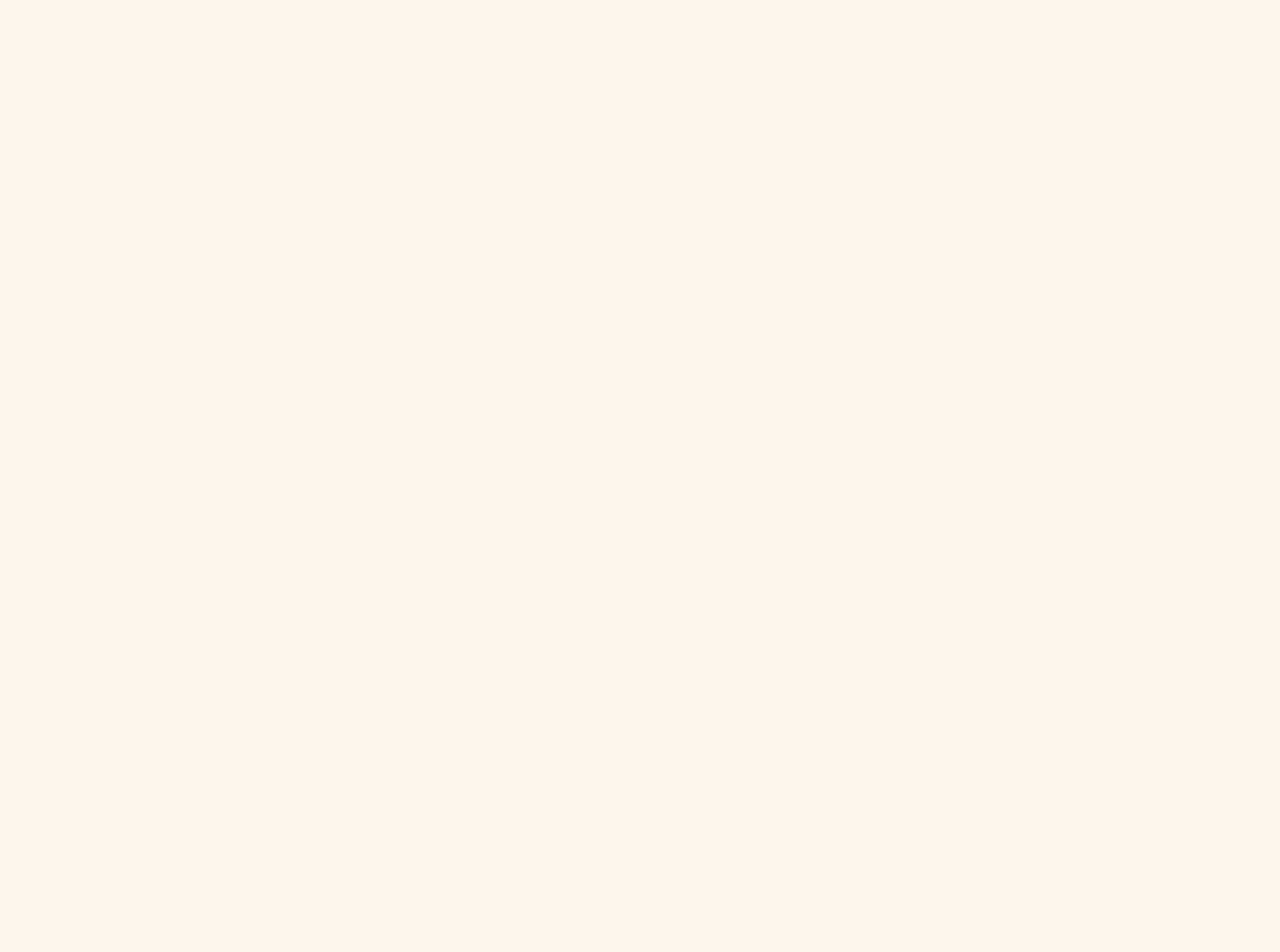
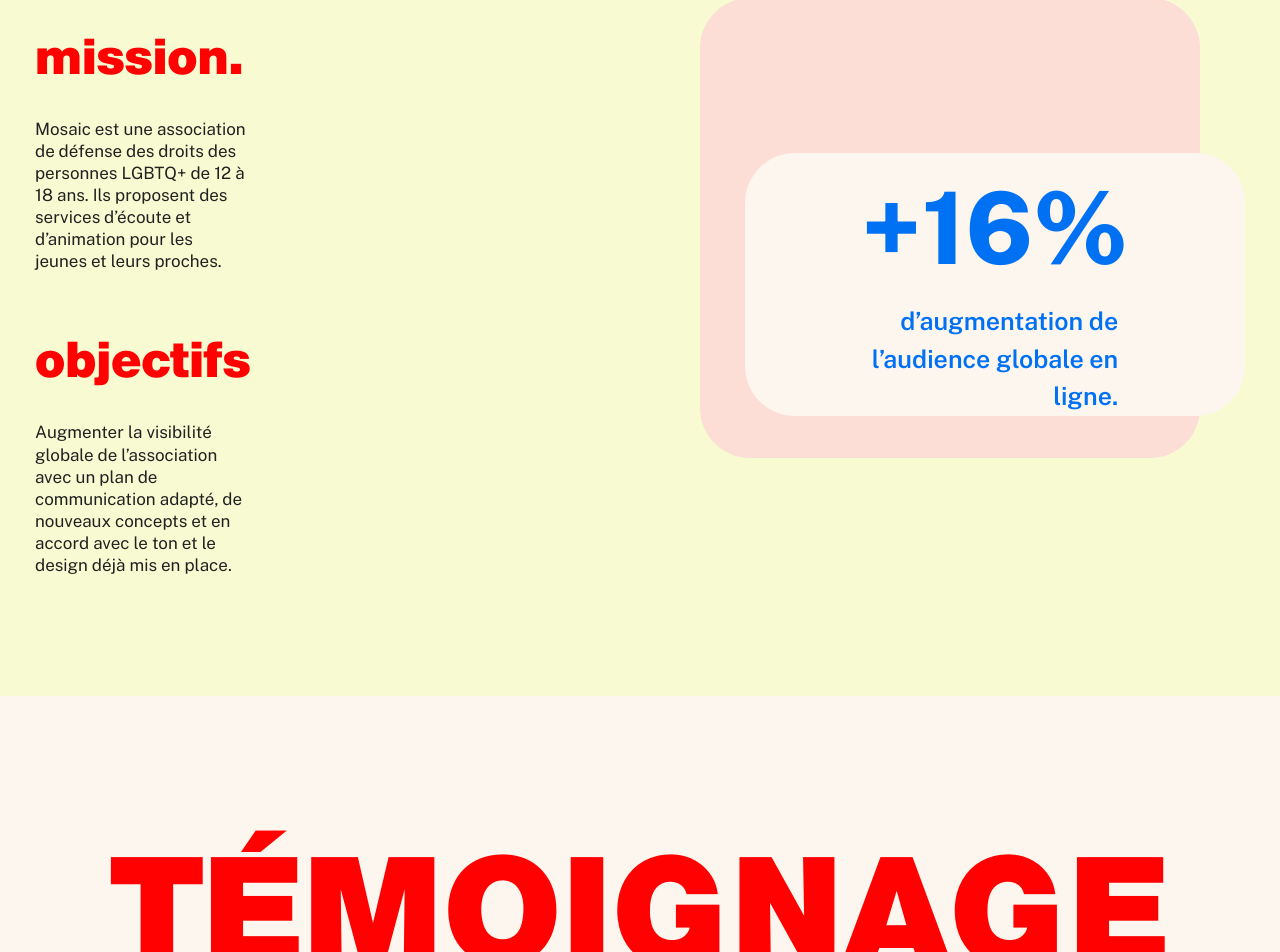
Before and after one commit to manonab/clemence, a Next.js app: page /projects/mosaic in a window 1280 px wide. Shown: the part 2301-3253 px from the top of the page. Before the commit the page ends 2254 px from the top, so only its background shows below. Built offline with nearby package versions, Linux system fonts and the light colour scheme.

Commit message:
almost finished mosaic desktop version

```diff
--- a/src/common/images/index.tsx
+++ b/src/common/images/index.tsx
@@ -44,6 +44,7 @@ import mobileScreen1 from "@assets/capiche/desktop-capiche-screen1.png";
 import mobileScreen2 from "@assets/capiche/desktop-capiche-screen2.png";
 import mosaicPosts from "@assets/mosaic/post-mosaic-desktop.png";
 import rabbitError from "@assets/error/rabbit-404.png";
+import reviewMosaic from "@assets/mosaic/review-mosaic.png";
 
 export const Images = {
   eye: Eye,
@@ -91,5 +92,6 @@ export const Images = {
   inProgress: progress,
   posh: posh,
   mosaicPosts: mosaicPosts,
-  rabbitError: rabbitError
+  rabbitError: rabbitError,
+  reviewMosaic: reviewMosaic
 };
--- a/src/pages/projects/mosaic.tsx
+++ b/src/pages/projects/mosaic.tsx
@@ -111,6 +111,28 @@ const Mosaic: NextPage = () => {
           <div className="flex mt-20 mx-32">
             <p className="text-orange font-neueCondensed leading-[100%] text-[62px]">“Mosaic encourage, éduque<br></br> et inspire les jeunes<br></br> personnes LGBTQ+ et celleux<br></br> à leur côtés”.</p>
           </div>
+          <div className="flex items-center mx-auto w-full justify-evenly">
+            <div className="flex flex-col gap-6 my-20 w-1/2">
+              {mosaicContent.map((element, index) => (
+                <div key={index} className="w-1/3">
+                  <p className="my-10 text-redHome font-neueRegular text-[50px] leading-[90%]">{element.title}</p>
+                  <p className="font-footer text-[17px] leading-[130%] text-lightBlack">{element.content}</p>
+                </div>
+              ))}
+            </div>
+            <div>
+            </div>
+            <div className="w-[500px] h-[460px] absolute right-20 mb-28 bg-lightPink rounded-[50px] w-1/2">
+            </div>
+            <div className="z-[999] flex flex-col items-center justify-center h-full  w-[500px] h-[460px] bg-mainColor rounded-[50px] w-1/2">
+              <p className="font-footer font-extrabold text-[100px] text-royalBlue text-center">+16%</p>
+              <p className="font-footer font-semibold text-[25px] text-royalBlue text-right">d’augmentation de<br></br> l’audience globale en<br></br> ligne.</p>
+            </div>
+          </div>
+        </div>
+        <div className="py-20 bg-mainColor mx-auto">
+          <p className="font-neueRegular uppercase my-16 text-[150px] leading-[90%] text-redHome text-center">Témoignage</p>
+          <Image src={Images.reviewMosaic} alt="review" />
         </div>
       </div>
     </div>
--- a/tailwind.config.ts
+++ b/tailwind.config.ts
@@ -17,6 +17,7 @@ const config: Config = {
 				royalBlue: "#0071F3",
 				mosaic: "#E00F6D",
 				lightBlack: "#212121",
+				lightPink: "#FCDED7",
 			},
 			fontFamily: {
 				clash: ["Clash"],
```
Also changed, not shown: public/static/assets/mosaic/review-mosaic.png (added).
